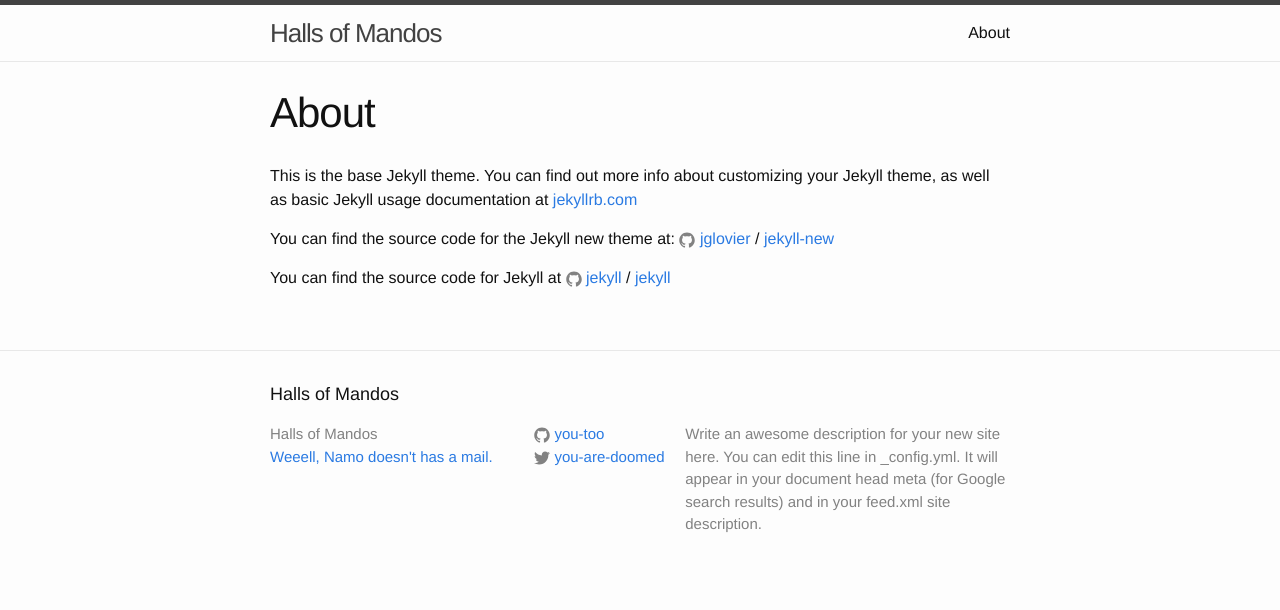
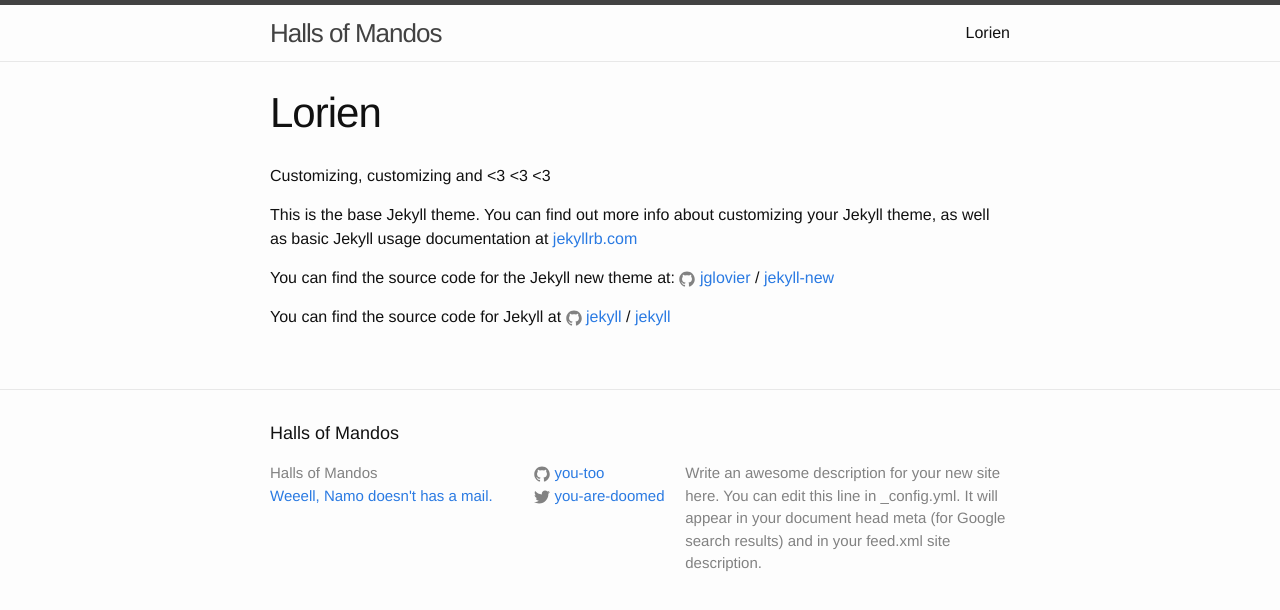
Before and after one commit to elleaf-code/treehouse, a Jekyll site: the page built from about.md, in a window 1280 px wide. Shown: the top 610 px of the page. Built offline with Jekyll 4.4.1, drawn with Linux system fonts in a browser that asks for light colours.

Commit message:
Update about.md

```diff
--- a/about.md
+++ b/about.md
@@ -1,8 +1,10 @@
 ---
 layout: page
-title: About
+title: Lorien
 permalink: /about/
 ---
+
+Customizing, customizing and <3 <3 <3
 
 This is the base Jekyll theme. You can find out more info about customizing your Jekyll theme, as well as basic Jekyll usage documentation at [jekyllrb.com](http://jekyllrb.com/)
 
```
